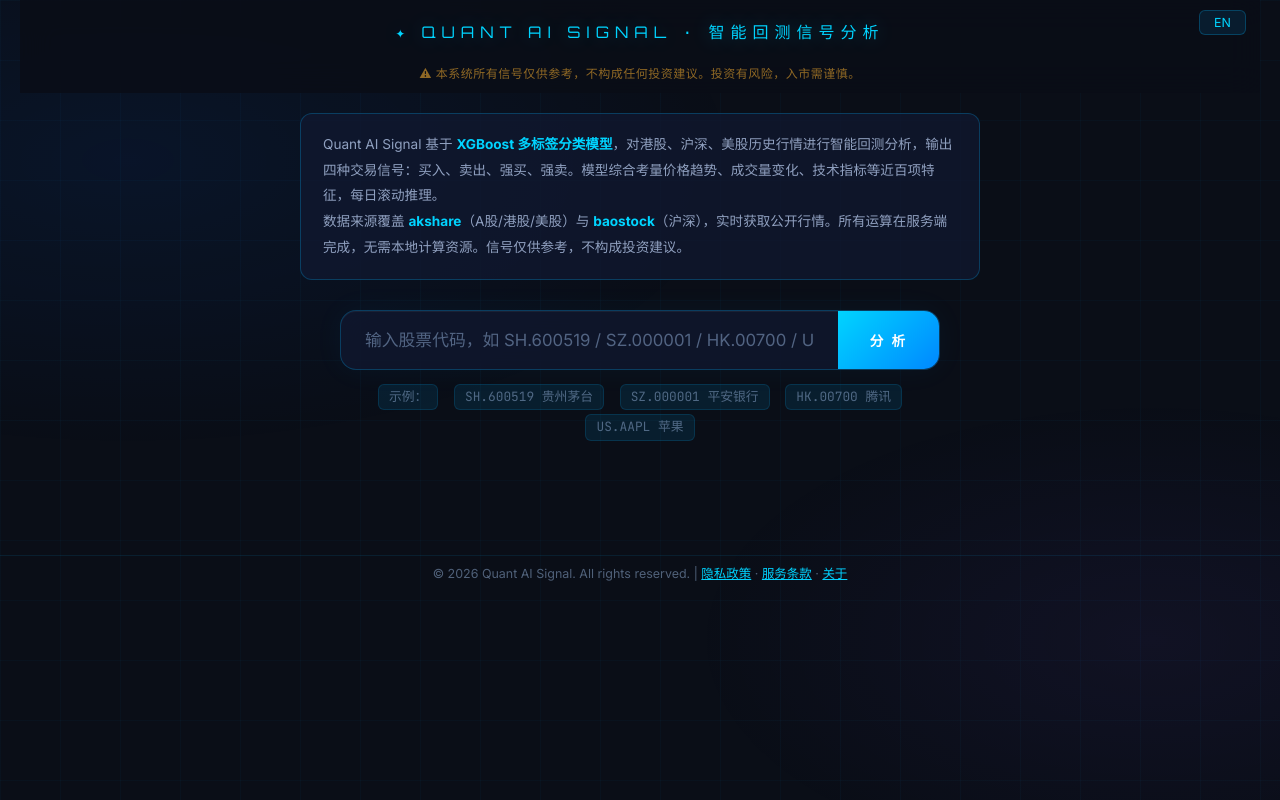
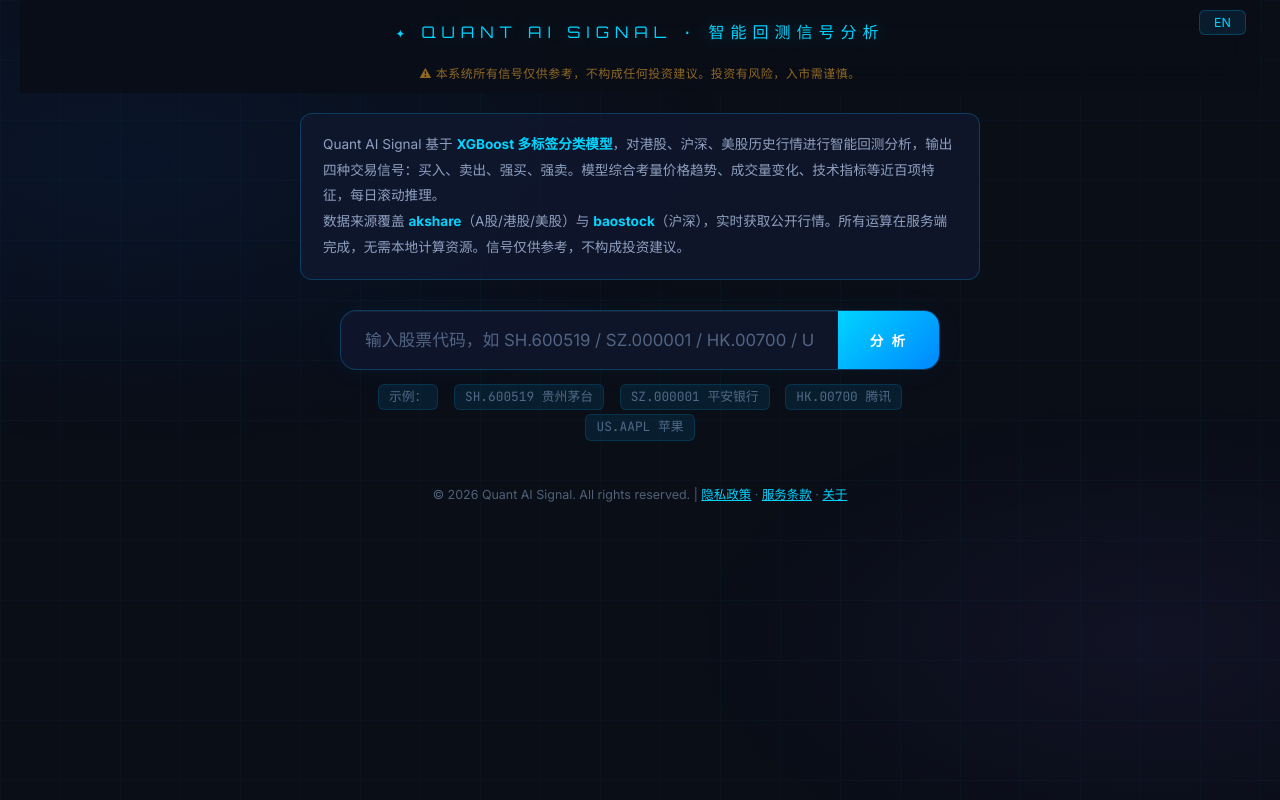
Before and after one commit to zhaoxusun/stock-quant-model, a Flask app: page / in a window 1280 px wide. Run offline with Flask 3, Linux system fonts and the light colour scheme; some libraries are stand-ins or nearby versions.

Commit message:
shrink footer to 1/3 height

```diff
--- a/templates/index.html
+++ b/templates/index.html
@@ -542,12 +542,13 @@
 
   footer {
     text-align: center;
-    padding: 8px 16px 6px;
-    margin-top: 72px;
-    border-top: 1px solid rgba(0,180,255,0.1);
+    padding: 2px 16px 4px;
+    margin-top: 0;
+    border-top: none;
     color: var(--text-dim);
     font-size: 0.78rem;
   }
+  footer p { margin: 0; }
 
   @media (max-width: 900px) {
     .grid-2col { grid-template-columns: 1fr; }
```
